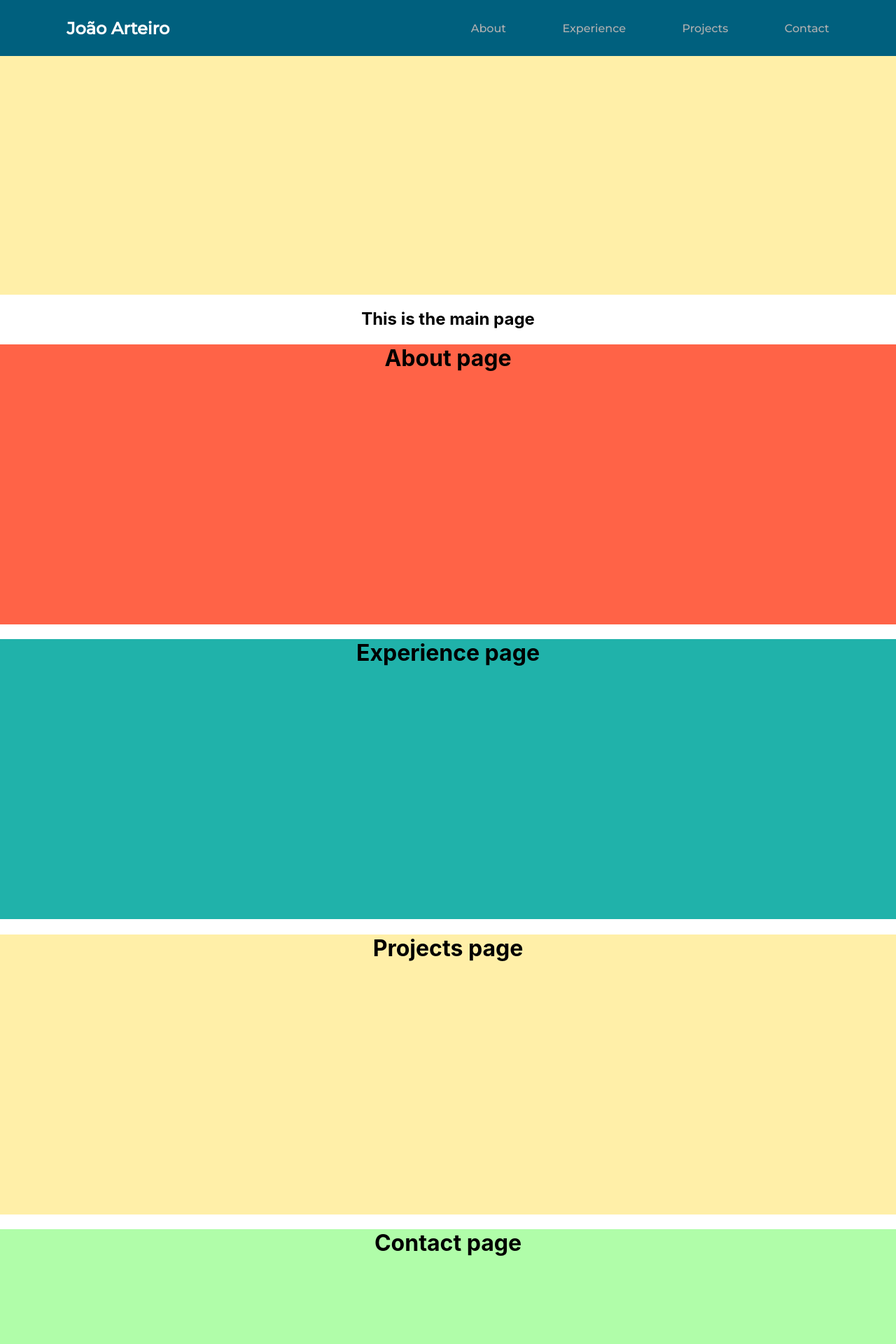
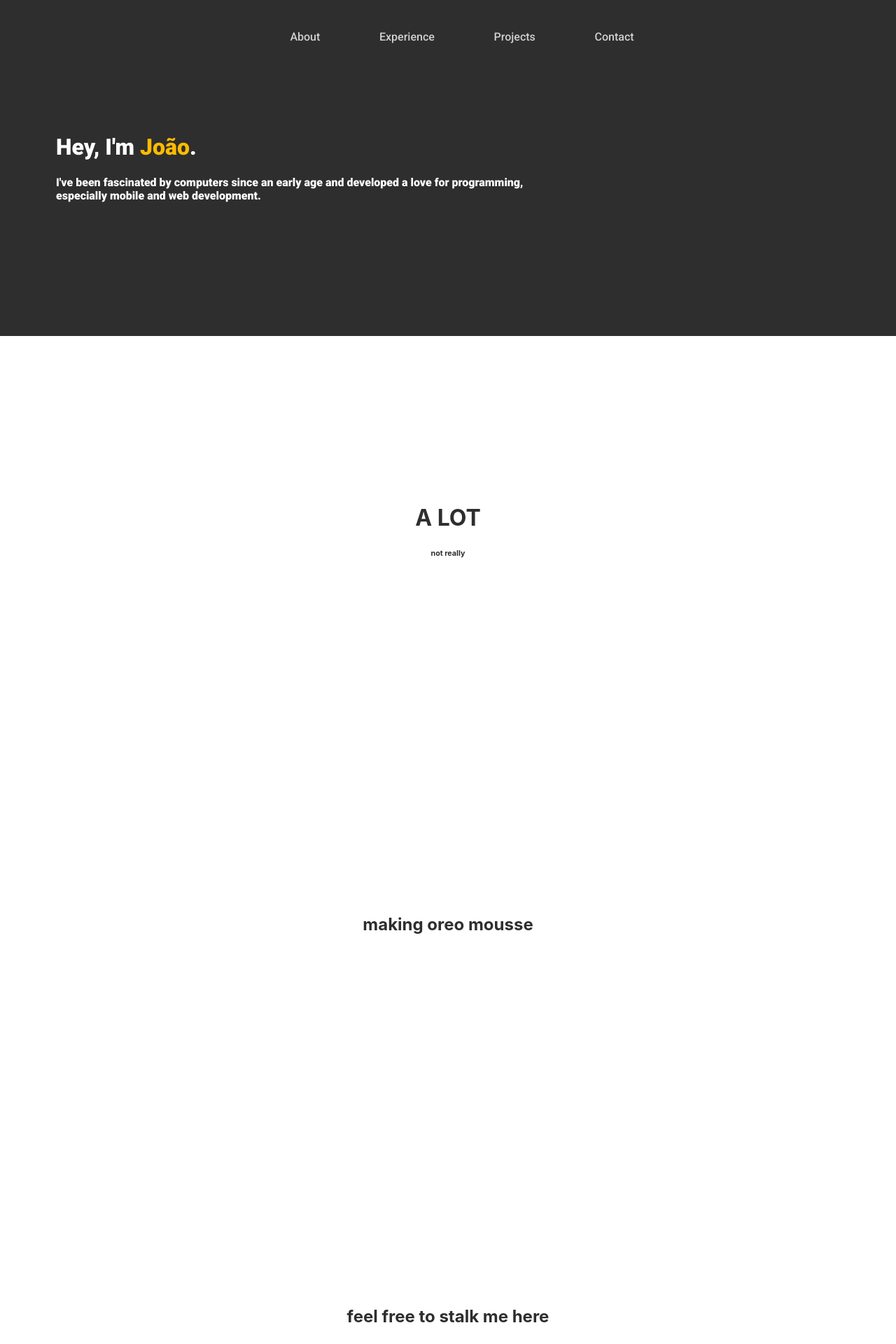
Before and after one commit to joaoarteiro/web-portfolio, a React (Create React App) app: page /projects in a window 1280 px wide. Shown: the top 1920 px of the page at 70% size. Built offline with nearby package versions, Linux system fonts and the light colour scheme.

Commit message:
layout fix

```diff
--- a/public/index.html
+++ b/public/index.html
@@ -2,7 +2,7 @@
 <html lang="en">
   <head>
     <meta charset="utf-8" />
-    <link rel="icon" href="%PUBLIC_URL%/ja-icon.png" />
+    <link rel="icon" href="%PUBLIC_URL%/rounded-icon.png" />
     <meta name="viewport" content="width=device-width, initial-scale=1" />
     <meta name="theme-color" content="#000000" />
     <meta
@@ -10,7 +10,7 @@
       content="Web site created using create-react-app"
     />
     <link rel="apple-touch-icon" href="%PUBLIC_URL%/logo192.png" />
-    <link href="https://fonts.googleapis.com/css2?family=Montserrat:ital,wght@0,500;1,500&display=swap" rel="stylesheet">
+    <link href="https://fonts.googleapis.com/css2?family=Roboto:wght@500;900&display=swap" rel="stylesheet">
     <!--
       manifest.json provides metadata used when your web app is installed on a
       user's mobile device or desktop. See https://developers.google.com/web/fundamentals/web-app-manifest/
--- a/src/App.css
+++ b/src/App.css
@@ -8,63 +8,109 @@
 
 nav {
   display: flex;
-  top: 0;
+  position: fixed;
   width: 100%;
-  position: fixed;
   justify-content: space-around;
   align-items: center;
-  min-height: 10vh;
-  background: rgb(0, 96, 126);
+  min-height: 13vh;
+  background: rgb(46, 46, 46);
   color: white;
 }
 
 .nav-links {
-  width: 40%;
+  width: 45%;
   display: flex;
-  justify-content: space-between;
+  justify-content: space-around;
   align-items: center;
   list-style: none;
-  font-family: Montserrat;
-  padding-left: 30vh;
+  font-family: Roboto;
+  font-weight: 500;
 
 }
 
 .link {
 
-color: rgb(177, 177, 177);
+color: rgb(209, 209, 209);
 text-decoration: none;
 overflow: hidden;
+font-family: Roboto;
+-o-transition: .6s;
+-ms-transition: .6s;
+-moz-transition: .6s;
+-webkit-transition: .6s;
+transition: .6s;
 }
 
 .link:hover {
-  color: rgb(255, 255, 255);
+  color: rgb(255, 187, 0);
 }
 
 
-
-.name {
-  color: rgb(255, 255, 255);
-  font-family: Montserrat;
-  font-weight: 600;
-  font-size: 1.5rem;
-}
-
 .about-section {
-  height: 50vh;
-  background: tomato;
+  display: flex;
+  margin: 0;
+  padding: 0;
+  width: 100%;
+  align-items: center;
+  text-align: center;
+  height: 60vh;
+  margin:0 auto;
+  padding: 0;
+  background: rgb(46, 46, 46);
 }
 
 .experience-section {
-  height: 50vh;
-  background: lightseagreen;
+  display: flex;
+  margin: 0;
+  align-items: center;
+  padding: 0;
+  width: 100%;
+  text-align: center;
+  margin: 0 auto;
+  padding: 0;
+  height: 70vh;
+  background: rgb(255, 255, 255);
 }
 
 .projects-section {
-  height: 50vh;
-  background: rgb(255, 239, 168);
+  display: flex;
+  margin: 0;
+  align-items: center;
+  padding: 0;
+  width: 100%;
+  text-align: center;
+  height: 70vh;
+  margin: 0 auto;
+  padding: 0;
+  background: rgb(255, 255, 255);
 }
 
 .contact-section {
-  height: 50vh;
-  background: #b0fda9;
+  display: flex;
+  top: 0;
+  margin: 0;
+  align-items: center;
+  padding: 0;
+  width: 100%;
+  text-align: center;
+  margin: 0 auto;
+  padding: 0;
+  height: 70vh;
+  background: rgb(255, 255, 255);
 }
+
+.title-about {
+  text-align: left;
+  padding-left: 10vh;
+  font-family: Roboto;
+  color: white;
+}
+
+.title {
+  margin: 0 auto;
+  color: rgb(46, 46, 46);
+}
+
+.yellow-text {
+  color: rgb(255, 187, 0);
+}
--- a/src/App.js
+++ b/src/App.js
@@ -14,19 +14,22 @@ function App() {
     <Router>
       <div className="App">
         <Nav />
+        <About/>
+        <Experience/>
+        <Projects/>
+        <Contact/>
+
         <Switch>
           <Route path="/about" component={About} />
           <Route path="/experience" component={Experience} />
           <Route path="/projects" component={Projects} />
           <Route path="/contact" component={Contact} />
         </Switch>
-        <h2>This is the main page</h2>
-        <About/>
-        <Experience/>
-        <Projects/>
-        <Contact/>
+
       </div>
     </Router>
+
+
 
   );
 }
--- a/src/Nav.jsx
+++ b/src/Nav.jsx
@@ -5,9 +5,7 @@ import {Link} from 'react-scroll';
 function Nav() {
   return (
      <nav>
-         <div className="name">
-             João Arteiro
-         </div>
+
          <ul className="nav-links">
             <Link className="link"
                activeClass="active"
@@ -15,31 +13,34 @@ function Nav() {
                spy={true}
                smooth={true}
                offset={-70}
-               duration={700}
+               duration={800}
                >About</Link>
-                <Link className="link"
+
+              <Link className="link"
                activeClass="active"
                to="experience"
                spy={true}
                smooth={true}
                offset={-70}
-               duration={700}
+               duration={800}
                >Experience</Link>
-                <Link className="link"
+
+              <Link className="link"
                activeClass="active"
                to="projects"
                spy={true}
                smooth={true}
                offset={-70}
-               duration={700}
+               duration={800}
                >Projects</Link>
-                 <Link className="link"
+
+              <Link className="link"
                activeClass="active"
                to="contact"
                spy={true}
                smooth={true}
                offset={-70}
-               duration={700}
+               duration={800}
                >Contact</Link>
          </ul>
      </nav>
--- a/src/pages/About/About.jsx
+++ b/src/pages/About/About.jsx
@@ -1,10 +1,18 @@
 import React from 'react';
+import '../../App.css'
 
 
 function About() {
   return (
-    <div className="about-section" id="about">
-      <h1>About page</h1>
+    <div className="App">
+      <div className="about-section" id="about">
+        <div className="title-about">
+          <h1>Hey, I'm <span className="yellow-text">João</span>.</h1>
+          <h4>I've been fascinated by computers since an early age and developed a love for programming,
+            <br/> especially mobile and web development.</h4>
+          </div>
+          <div class="scroll-down"></div>
+      </div >
     </div>
   );
 }
--- a/src/pages/Contact/Contact.jsx
+++ b/src/pages/Contact/Contact.jsx
@@ -1,10 +1,14 @@
 import React from 'react';
-
+import '../../App.css'
 
 function Contact() {
   return (
-    <div className="contact-section" id="contact">
-      <h1>Contact page</h1>
+    <div className="App">
+      <div className="contact-section" id="contact">
+        <div className="title">
+          <h2>feel free to stalk me here</h2>
+          </div>
+      </div >
     </div>
   );
 }
--- a/src/pages/Experience/Experience.jsx
+++ b/src/pages/Experience/Experience.jsx
@@ -1,11 +1,17 @@
 import React from 'react';
+import '../../App.css'
 
 
 function Experience() {
   return (
+    <div className="App">
     <div className="experience-section" id="experience">
-      <h1>Experience page</h1>
-    </div>
+      <div className="title">
+        <h1>A LOT</h1>
+          <h6>not really</h6>
+        </div>
+    </div >
+  </div>
   );
 }
 
--- a/src/pages/Projects/Projects.jsx
+++ b/src/pages/Projects/Projects.jsx
@@ -1,10 +1,15 @@
 import React from 'react';
+import '../../App.css'
 
 
 function Projects() {
   return (
-    <div className="projects-section" id="projects">
-      <h1>Projects page</h1>
+    <div className="App">
+      <div className="projects-section" id="projects">
+        <div className="title">
+          <h2>making oreo mousse</h2>
+          </div>
+      </div >
     </div>
   );
 }
```
Also changed, not shown: public/rounded-icon.png (added), public/website-icon.png (deleted).
